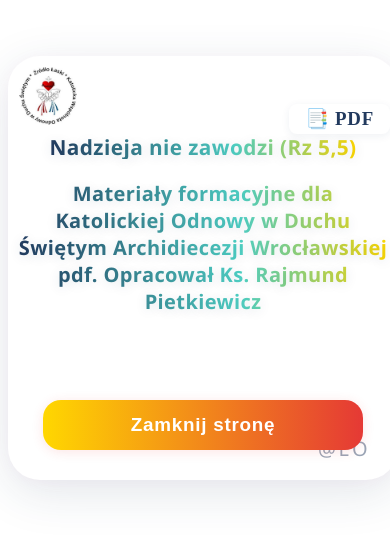
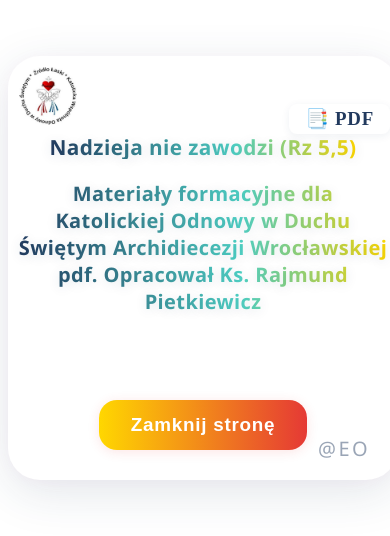
Before and after one commit to eobara-krk/pdfReader, an Angular app: page / in a window 390 px wide. Shown: the top 536 px of the page. Built offline with nearby package versions, Linux system fonts and the light colour scheme.

Commit message:
button strona

```diff
--- a/src/app/app.component.css
+++ b/src/app/app.component.css
@@ -30,14 +30,17 @@
 @media (max-width: 600px) {
   .close-btn {
     position: static !important;
-    width: 100% !important;
-    max-width: 320px !important;
+    display: inline-block !important;
+    width: auto !important;
+    min-width: 0 !important;
+    max-width: 100% !important;
     margin: 32px auto 12px auto !important;
     left: 0 !important;
     right: 0 !important;
     font-size: 1.18rem !important;
     bottom: 0 !important;
     z-index: 10;
+    padding: 14px 32px !important;
   }
   .content {
     max-width: 100vw !important;
```
